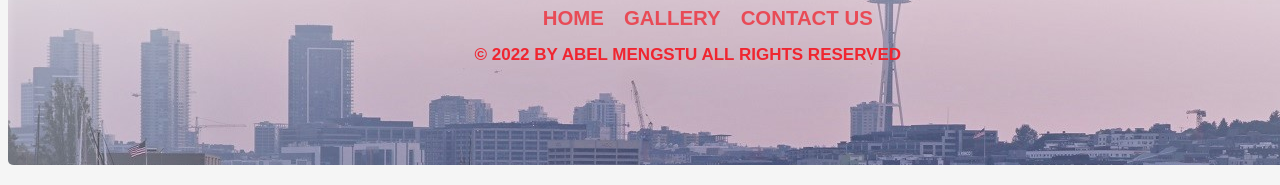
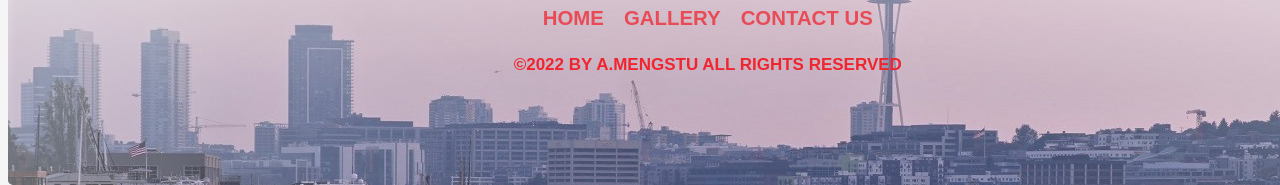
Before and after one commit to abeldbase/street_photography, a plain HTML site: page index-two.html in a window 1280 px wide. Shown: the part 937-1122 px from the top of the page. Drawn offline with nearby package versions, Linux system fonts and the light colour scheme.

Commit message:
update
footer , responsiveness and font color updates

```diff
--- a/index-two.html
+++ b/index-two.html
@@ -136,7 +136,9 @@
 
               <li><a href="contact-form.html">CONTACT US</a></li>
             </ul>
-            <p>&copy; 2022 by Abel Mengstu All Rights Reserved</p>
+            <ul class="menu">
+              <li><p>&copy;2022 by A.Mengstu All Rights Reserved</p></li>
+            </ul>
           </div>
         </footer>
       </div>
--- a/style.css
+++ b/style.css
@@ -312,6 +312,8 @@ footer .menu li a:hover{
 footer p{
     color: #f02530;
     text-align: center;
+    justify-content:baseline;
+    display: inline-block;
     margin-top: 15px;
     margin-bottom: 100px;
     font-family: Arial, Helvetica, sans-serif;
```
Also changed, not shown: index.html (+11 -21 lines).
